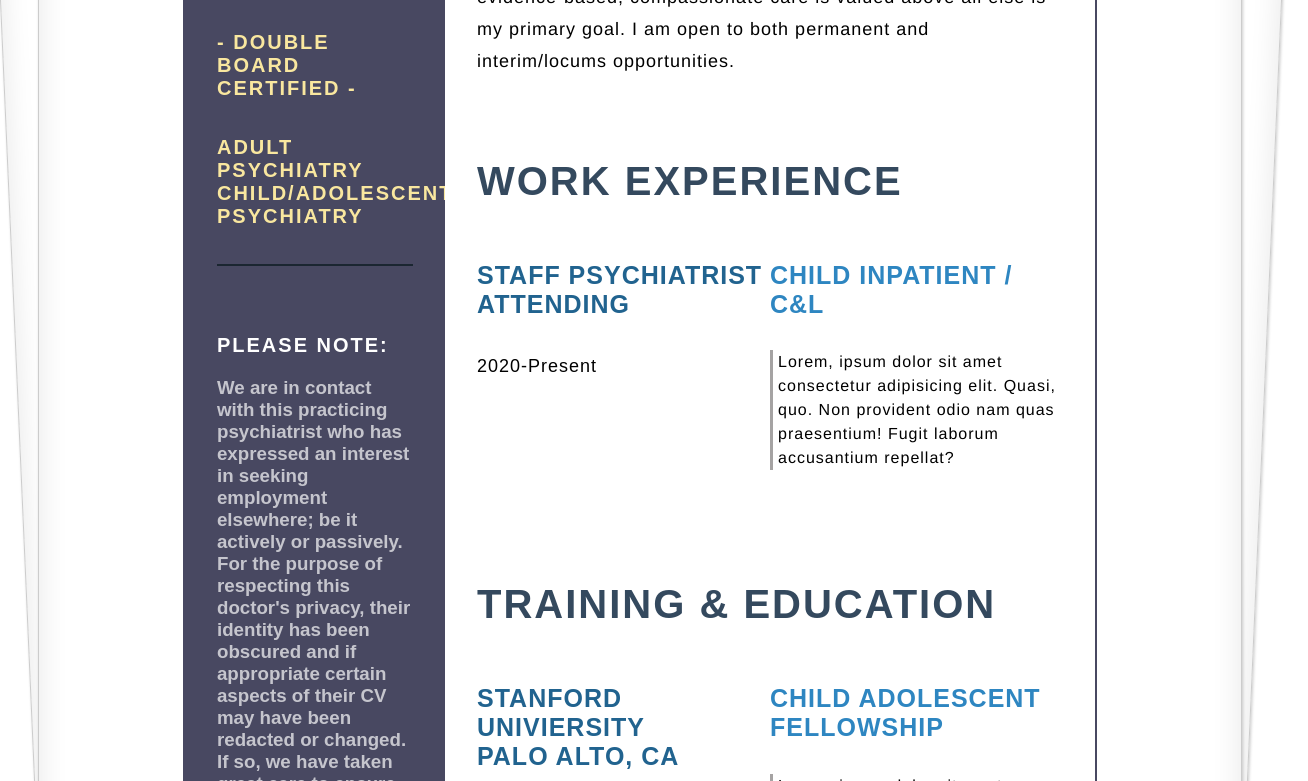
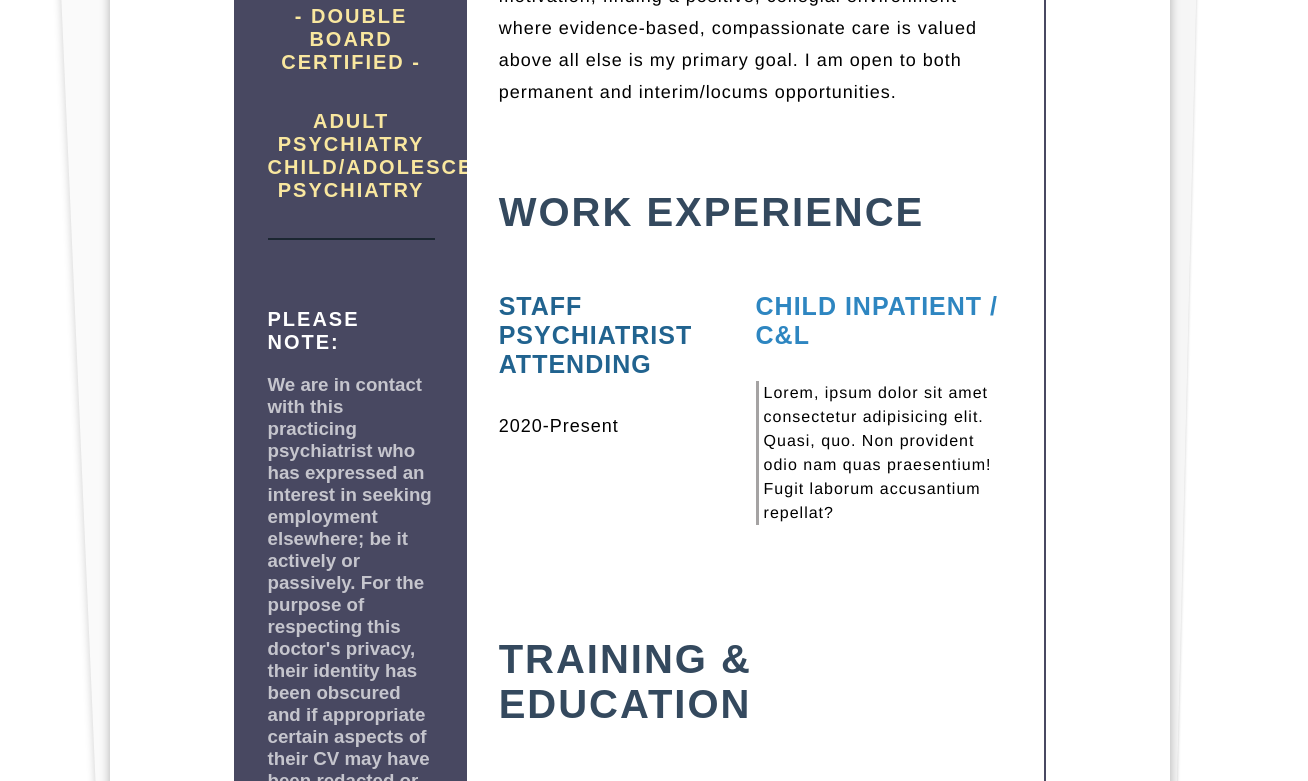
Before and after one commit to BoClaypool/resume, a plain HTML site: page index.html in a window 1280 px wide. Shown: the part 679-1460 px from the top of the page, 1308 px wide, since content can reach past the window. Drawn offline with Linux system fonts and the light colour scheme; a web font is replaced by a local one.

Commit message:
minor tweaks

```diff
--- a/index.html
+++ b/index.html
@@ -9,7 +9,7 @@
     <link rel="stylesheet" href="style.css">
 </head>
 <body>
-    <div class="papers">
+    <div class="letter">
     <main class="resume-contents">
         <section class="left-section">
             <div class="left-section-contents">
--- a/style.css
+++ b/style.css
@@ -15,52 +15,39 @@ body {
 h3 {
     color: #ffffffaf;
 }
-.papers, .papers:before, .papers:after  {
-    background-color: #fff;
-    border: 1px solid #ccc;
-    box-shadow: inset 0 0 30px rgba(0,0,0,0.1), 1px 1px 3px rgba(0,0,0,0.2);
+
+.letter {
+    background: #fff;
+    box-shadow: 0 0 10px rgba(0,0,0,0.3);
+    margin: 26px auto 0;
+    max-width: 1550px;
+    minheight: 1300px;
+    padding: 24px;
+    position: relative;
+    width: 80%;
+  }
+  .letter:before, .letter:after {
+    content: "";
+    height: 98%;
+    position: absolute;
+    width: 100%;
+    z-index: -1;
+  }
+  .letter:before {
+    background: #fafafa;
+    box-shadow: 0 0 8px rgba(0,0,0,0.2);
+    left: -5px;
+    top: 4px;
+    transform: rotate(-2.5deg);
+  }
+  .letter:after {
+    background: #f6f6f6;
+    box-shadow: 0 0 3px rgba(0,0,0,0.2);
+    right: -3px;
+    top: 1px;
+    transform: rotate(1.4deg);
   }
 
-  .papers  {
-    position: relative;
-    width: 90%;
-    padding: 2em;
-    margin: 50px auto;
-  }
-
-  .papers:before, .papers:after  {
-    content: "";
-    position: absolute;
-    left: 0;
-    top: 0;
-    width: 100%;
-    height: 100%;
-    -webkit-transform: rotateZ(2.5deg);
-    -o-transform: rotate(2.5deg);
-    transform: rotateZ(2.5deg);
-    z-index: -1;
-  }
-
-  .papers:after  {
-    -webkit-transform: rotateZ(-2.5deg);
-    -o-transform: rotate(-2.5deg);
-    transform: rotateZ(-2.5deg);
-  }
-
-  .papers h2  {
-    font-size: 1.8em;
-    font-weight: normal;
-    text-align: center;
-    padding: 0.2em 0;
-    margin: 0;
-    border-top: 1px solid #ddd;
-    border-bottom: 2px solid #ddd;
-  }
-
-  .papers p  {
-    text-align: left;
-    margin: 1,5em 0;
-  }
 .resume-contents {
     min-height: 100vh;
     width: 80%;
```
